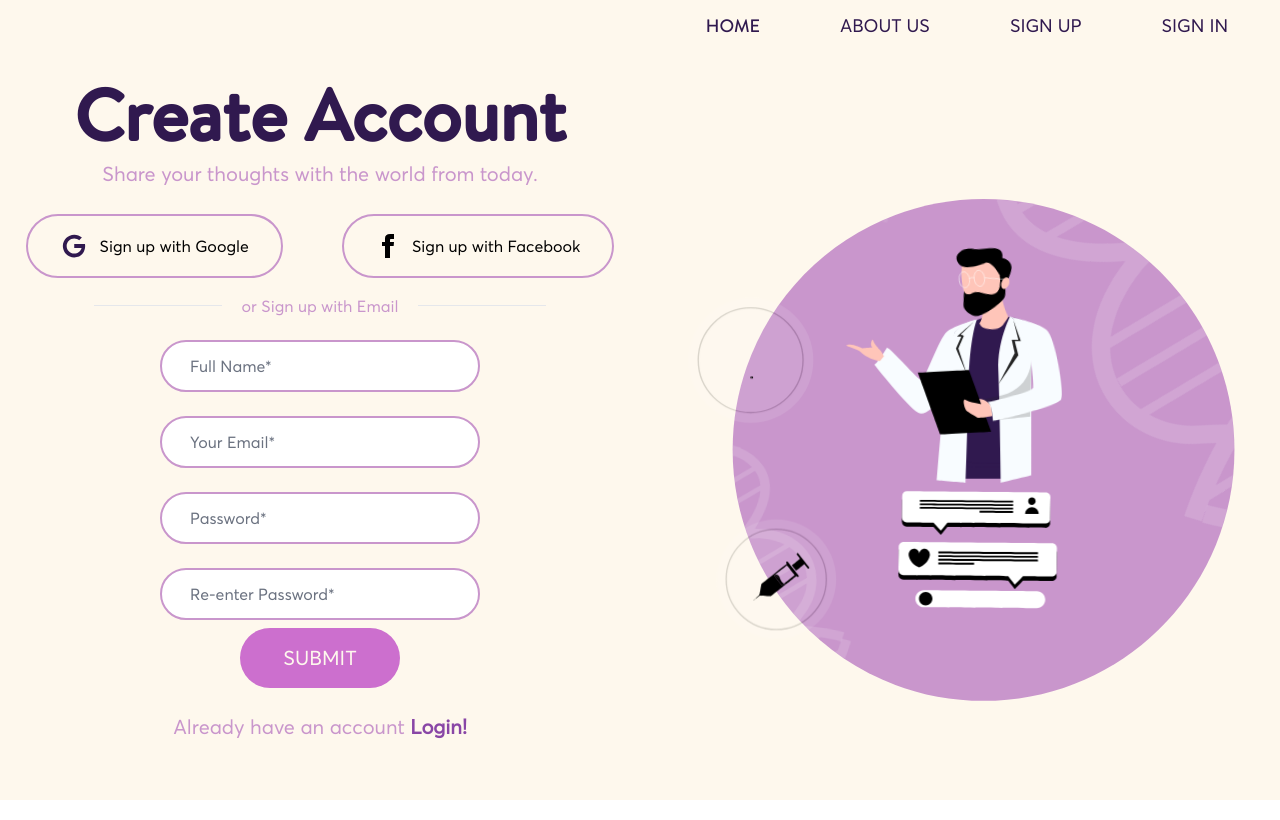
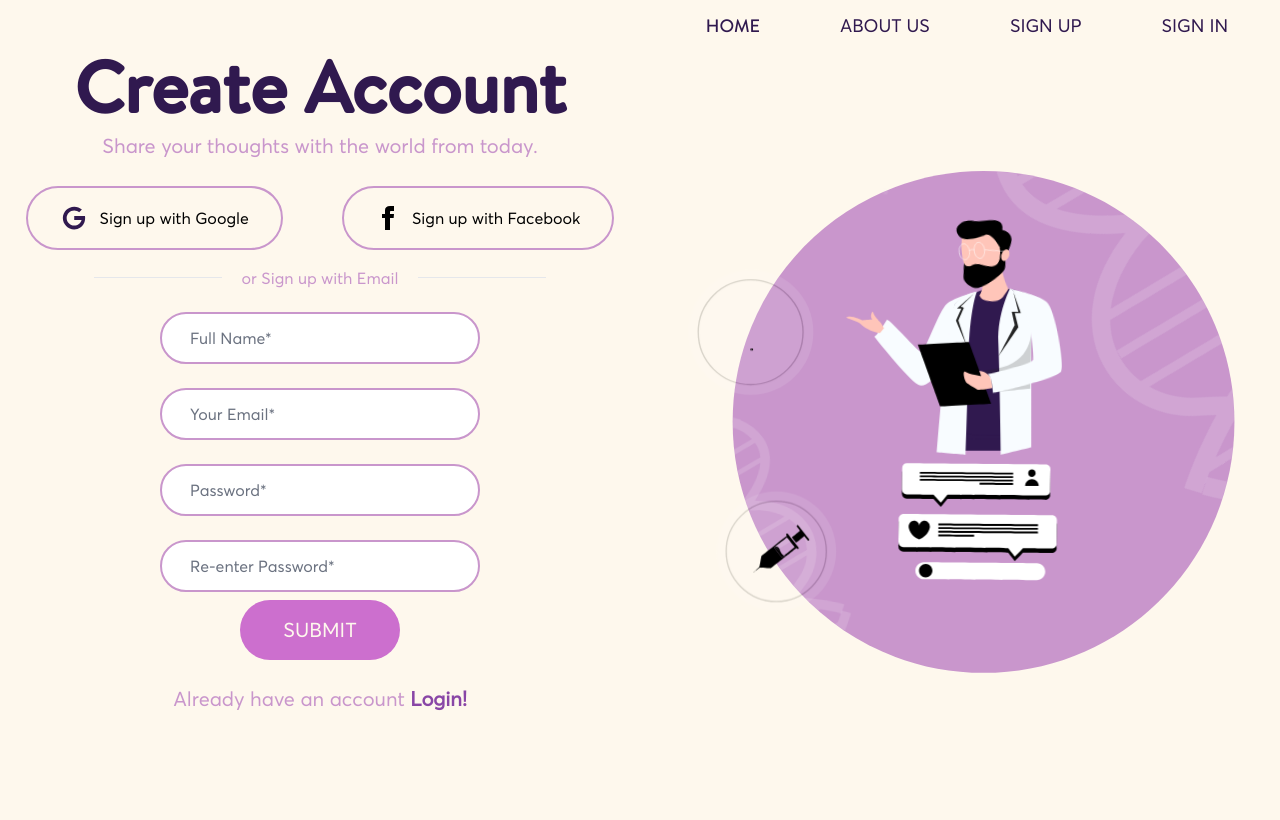
Before and after one commit to diseasePredictorDeploy/Frontend, a React (Create React App) app: page /signup in a window 1280 px wide. Built offline with nearby package versions, Linux system fonts and the light colour scheme.

Commit message:
navbar | overflow

```diff
--- a/public/index.html
+++ b/public/index.html
@@ -1,5 +1,5 @@
 <!DOCTYPE html>
-<html lang="en">
+<html lang="en" style="background-color: #FEF8ED;">
   <head>
     <meta name="viewport" content="width=device-width, initial-scale=1" />
     <meta charset="utf-8" />
--- a/src/Pages/signin.jsx
+++ b/src/Pages/signin.jsx
@@ -15,9 +15,9 @@ export default function Signin() {
   }, [])
 
   return (
-    <div className="h-screen bg-[#FEF8ED]">
+    <div className="max-h-screen overflow-hidden bg-[#FEF8ED]">
       <Navbar />
-      <section className="box-border grid place-content-center min-w-full pt-20">
+      <section className="box-border grid place-content-center min-w-full ">
         <div className="container flex w-screen">
           <SignInContent />
           <div className="basis-[50%] overflow-hidden">
--- a/src/Pages/signup.jsx
+++ b/src/Pages/signup.jsx
@@ -15,9 +15,9 @@ export default function Signup() {
   }, [])
 
   return (
-    <div className="bg-[#FEF8ED] h-screen">
+    <div className="bg-[#FEF8ED] max-h-screen overflow-hidden">
       <Navbar />
-      <section className="box-border grid place-content-center min-w-full pt-20">
+      <section className="box-border grid place-content-center min-w-full bg-[#FEF8ED]">
         <div className="container flex w-screen">
           <SignUpContent />
           <div className="basis-[50%] overflow-hidden">
--- a/src/components/Navbar.jsx
+++ b/src/components/Navbar.jsx
@@ -2,7 +2,7 @@ import React from 'react'
 
 export default function Navbar() {
   return (
-    <div className=" p-3 w-screen bg-[#FEF8ED] text-[#30194F] fixed">
+    <div className=" p-3 w-screen bg-[#FEF8ED] text-[#30194F] ">
       <ul className="flex text-lg space-x-10 justify-end uppercase">
         <li className="px-5 ">
           <a className="font-[head-medium]" href="/">
```
